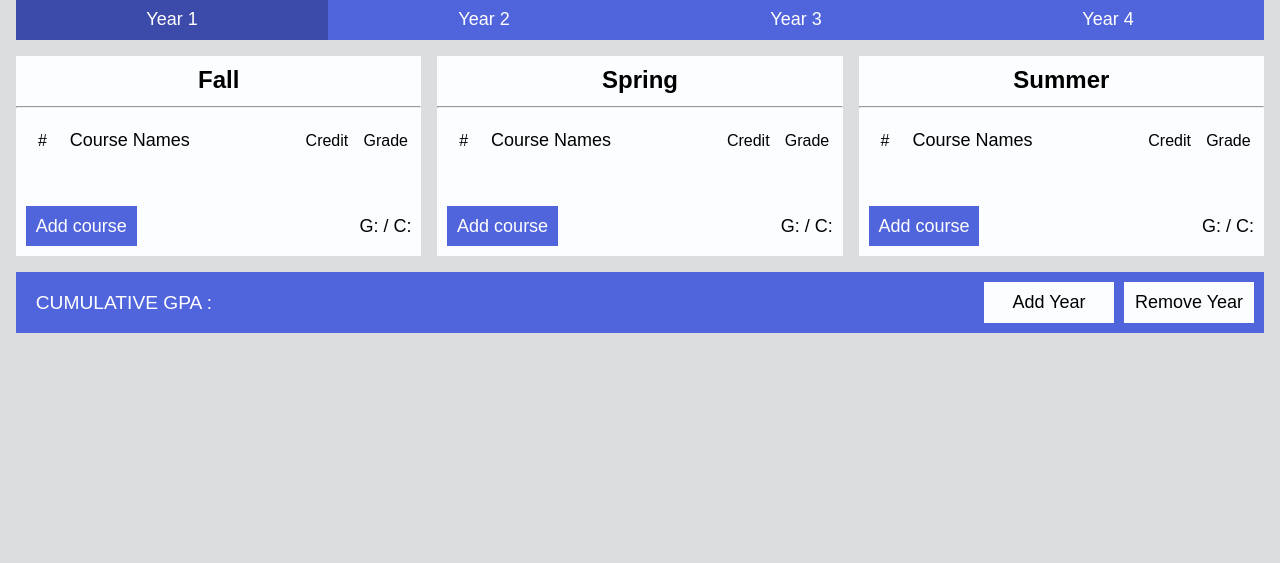
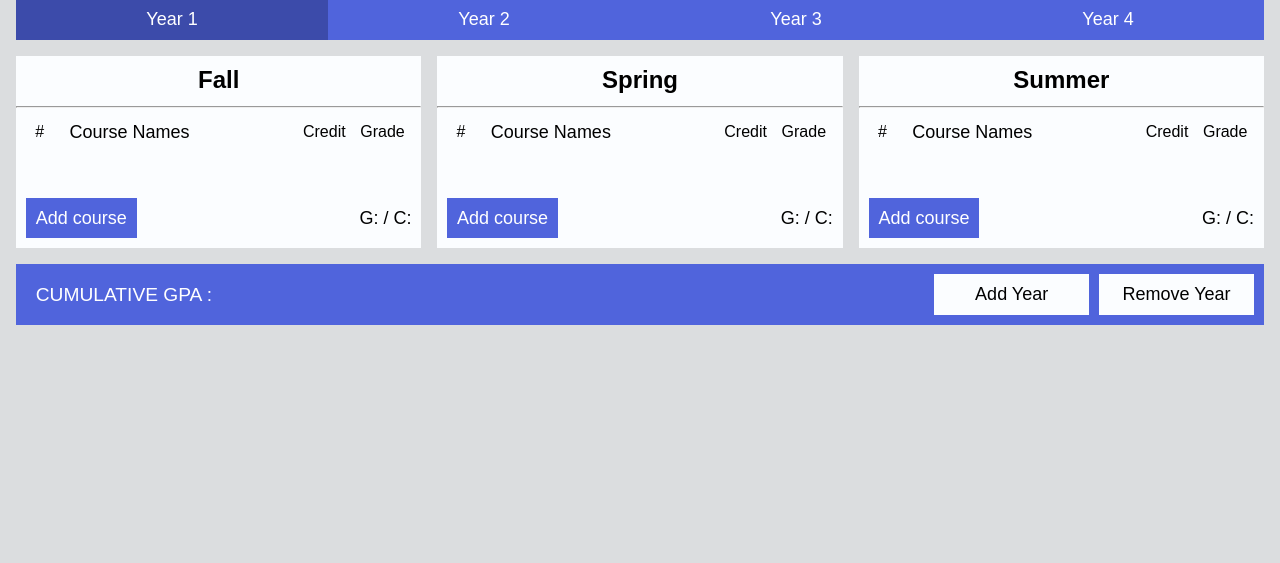
Before and after one commit to UmutSen2662/METU-GPA-Calculator, a Flask app: page / in a window 1280 px wide. Shown: the part 77-640 px from the top of the page. Run offline with Flask 3, Linux system fonts and the light colour scheme; the visitor is signed in with stand-in values (Sample User, id 1); data that the repository does not hold is empty; parts of the project's set-up code (start-up, migrations or seed data) failed here and were passed over; some libraries are stand-ins or nearby versions.

Commit message:
Css and ui changes to make it look and feel better

```diff
--- a/gpa_flask/static/styles.css
+++ b/gpa_flask/static/styles.css
@@ -84,11 +84,11 @@ body {
 }
 
 .tabcontent {
-  grid-template-columns: repeat(auto-fit, minmax(18rem, 1fr));
+  grid-template-columns: repeat(auto-fit, minmax(20rem, 1fr));
   gap: var(--m);
   padding: var(--m) 0px;
   border-top: none;
-  min-height: 200px;
+  min-height: 12rem;
 }
 
 .sortable_list{
@@ -104,9 +104,10 @@ body {
 
 .sortable_list div{
   display: grid;
-  gap: var(--s);
-  margin: 0px var(--s);
-  grid-template-columns: 2rem 1fr 3rem 3rem;
+  gap: var(--xs);
+  margin-left: var(--xs);
+  margin-right: var(--s);
+  grid-template-columns: 2.2rem 1fr 3.2rem 3.2rem;
 }
 
 .sortable_list span{
@@ -208,15 +207,16 @@ body {
   grid-template-columns: 1fr 1fr;
   margin-left: auto;
   gap: var(--s);
-  width: 22%;
+  width: 20rem;
 }
 
 .secondaryColorBtn {
   width: 100%;
-  border: none;
+  border: 0px;
+  outline: 0px;
   cursor: pointer;
   font-size: large;
-  transition: 0.3s;
+  transition: 0.2s;
   padding: var(--s) 0px;
   background-color: var(--c1);
 }
@@ -331,9 +331,9 @@ body {
   z-index: 1; /* Stay on top */
 }
 
-input[type="checkbox"] {
-  accent-color: var(--c4);
-}
+input[type="checkbox"] { accent-color: var(--c4); }
+
+hr { margin-bottom: var(--xxs); }
 
 @media only screen and (max-aspect-ratio: 2/3) {
   /* For mobile phones: */
--- a/gpa_flask/templates/index.html
+++ b/gpa_flask/templates/index.html
@@ -73,8 +73,8 @@
             <ul id="season {{season}}" class="sortable_list">
                 <h2 style="text-align: center; margin: 0px; margin-top: var(--s);">{{season_name}} <hr> </h2>
                 <div>
-                    <span style="padding-left: 12px;">#</span>
-                    <span style="font-size: large; padding-left: 2px;">Course Names</span>
+                    <span style="display: flex; justify-content: center;">#</span>
+                    <span style="font-size: large; padding-left: var(--xs);">Course Names</span>
                     <span>Credit</span>
                     <span>Grade</span>
                 </div>
```
Also changed, not shown: other parts of gpa_flask/static/styles.css (+18 -20 lines).
